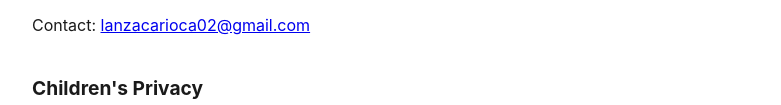
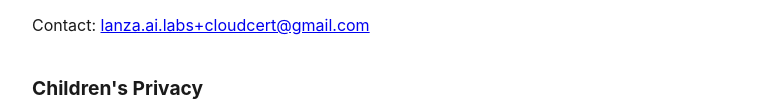
Before and after one commit to lanzacarioca/cloudcert-privacy-policy, a plain HTML site: page index.html in a window 1280 px wide. Shown: the part 903-1008 px from the top of the page, without its empty margins (248-1029 px from the left). Drawn offline with Linux system fonts and the light colour scheme.

Commit message:
Update contact email

```diff
--- a/index.html
+++ b/index.html
@@ -34,7 +34,7 @@
 
 <h2>Contact / Feedback</h2>
 <p>The App includes an optional "Send Feedback" button that opens your email app to compose a message to the developer. This is entirely user-initiated — the App does not send anything automatically. If you choose to email the developer, that message is subject to your own email provider's privacy practices, not this policy.</p>
-<p>Contact: <a href="mailto:lanzacarioca02@gmail.com">lanzacarioca02@gmail.com</a></p>
+<p>Contact: <a href="mailto:lanza.ai.labs+cloudcert@gmail.com">lanza.ai.labs+cloudcert@gmail.com</a></p>
 
 <h2>Children's Privacy</h2>
 <p>The App does not knowingly collect any information from anyone, including children, because it collects no information at all.</p>
```
